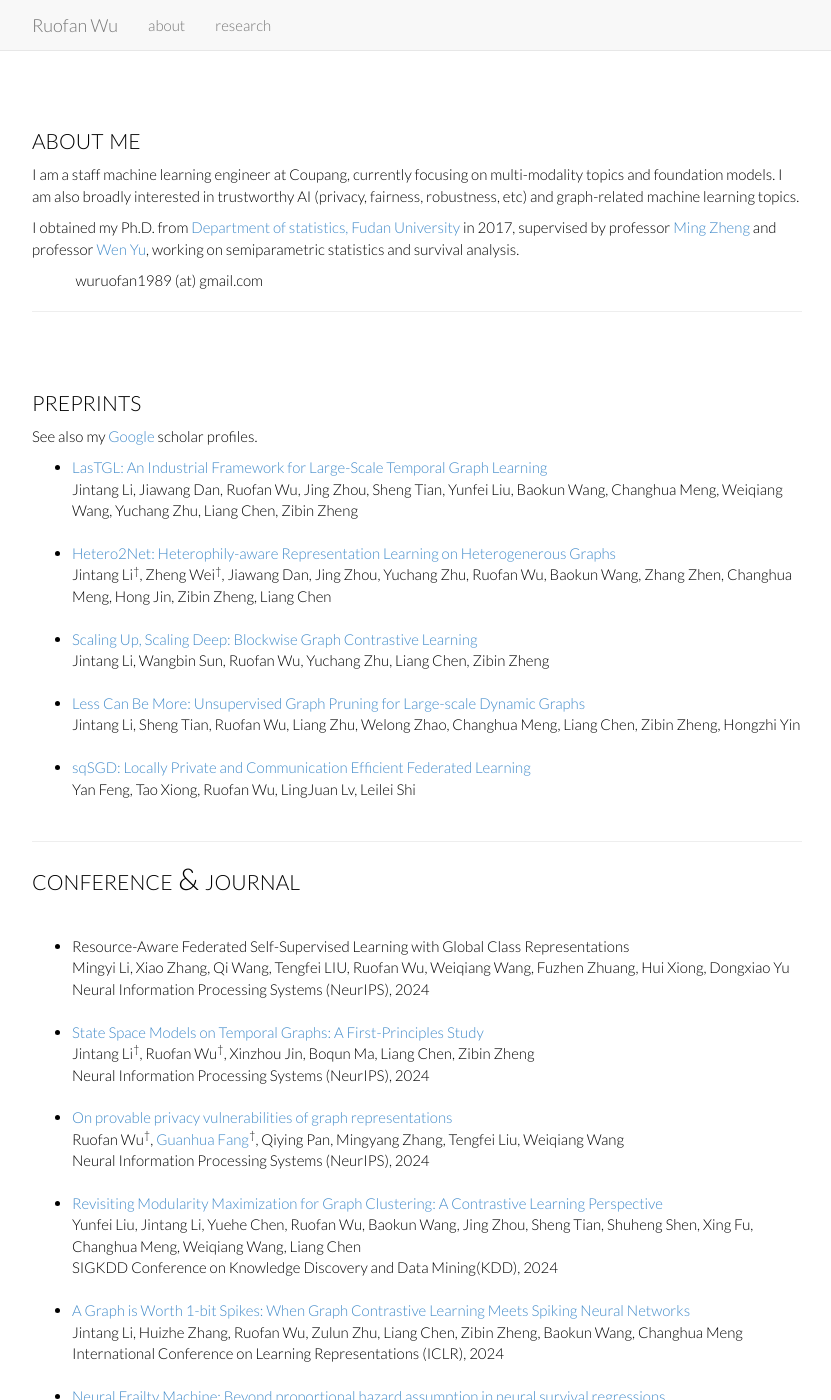
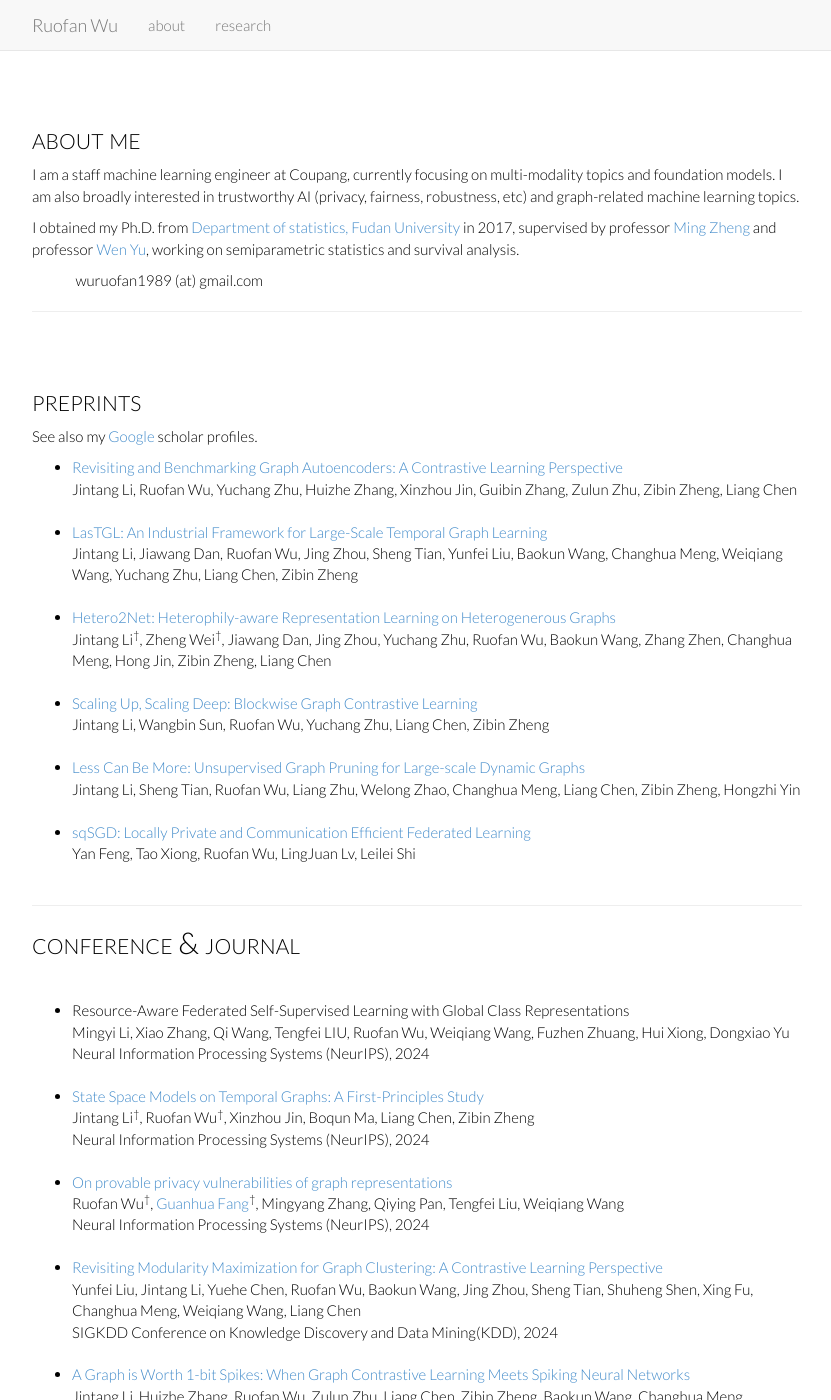
Before and after one commit to Rorschach1989/rorschach1989.github.io, a Jekyll site: the page index.html, which Jekyll copies as it is, in a window 1280 px wide and 1400 px high. Shown: the whole window, without its empty margins (223-1054 px from the left). Built offline with Jekyll 4.4.1, drawn with Linux system fonts in a browser that asks for light colours; nearby versions of some CDN libraries; library files that are not in the unit come from our copies.

Commit message:
Add new pub

```diff
--- a/index.html
+++ b/index.html
@@ -116,6 +116,13 @@
 	  <br>
 	  <ul>
 
+		<li> <a href="https://arxiv.org/abs/2410.10241">
+			Revisiting and Benchmarking Graph Autoencoders: A Contrastive Learning Perspective </a><br>
+			Jintang Li, Ruofan Wu, Yuchang Zhu, Huizhe Zhang, Xinzhou Jin, Guibin Zhang, Zulun Zhu, Zibin Zheng, Liang Chen
+			<br>
+			<br>
+		</li>
+
 		<li> <a href="https://arxiv.org/abs/2311.16605">
 			LasTGL: An Industrial Framework for Large-Scale Temporal Graph Learning </a><br>
 			Jintang Li, Jiawang Dan, Ruofan Wu, Jing Zhou, Sheng Tian, Yunfei Liu, Baokun Wang, Changhua Meng, Weiqiang Wang, Yuchang Zhu, Liang Chen, Zibin Zheng
@@ -189,7 +196,7 @@
 			On provable privacy vulnerabilities of graph representations </a><br>
 			Ruofan Wu<sup><span>&#8224;</span></sup>,
 			<a href="https://sites.google.com/view/hyperfang2020/home">Guanhua Fang</a><sup><span>&#8224;</span></sup>,
-			Qiying Pan, Mingyang Zhang, Tengfei Liu, Weiqiang Wang
+			Mingyang Zhang, Qiying Pan, Tengfei Liu, Weiqiang Wang
 			<br>
 			Neural Information Processing Systems (NeurIPS), 2024
 			<br>
```
